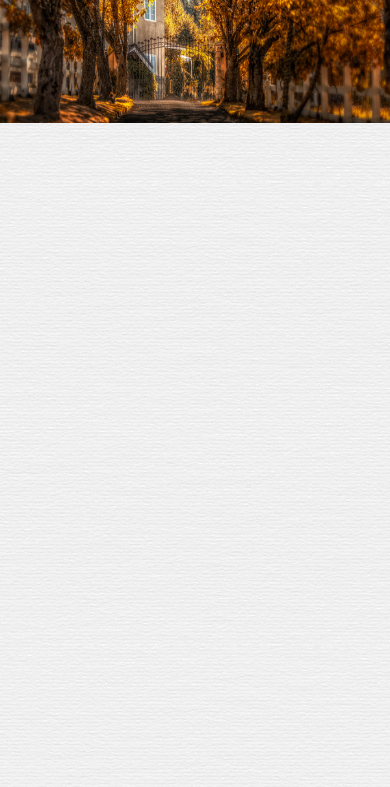
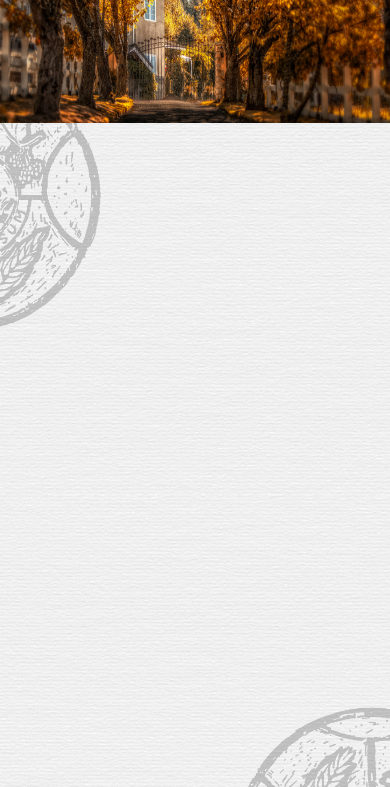
Before and after one commit to tsindiaikinal/genovawebart, a plain HTML site: page index.html in a window 390 px wide. Shown: the part 57-844 px from the top of the page. Drawn offline with Linux system fonts and the light colour scheme.

Commit message:
add media queries for background

```diff
--- a/css/media.css
+++ b/css/media.css
@@ -1,19 +1,8 @@
 @media screen and (max-width: 1200px) {
-  /* .container::before,
-  .container::after {
-    width: 800px;
-    height: 800px;
+  .container {
+    background-size: 70%, 70%, contain;
+    background-position: -375px 320px, 200% 100%, center;
   }
-
-  .container::before {
-    top: 0;
-    left: -170px;
-  }
-
-  .container::after {
-    right: -80px;
-    bottom: 10px;
-  } */
 
   #slider {
     height: 450px;
@@ -29,21 +18,10 @@
 }
 
 @media screen and (max-width: 920px) {
-  /* .container::before,
-  .container::after {
-    width: 600px;
-    height: 600px;
+  .container {
+    background-size: 70%, 70%, contain;
+    background-position: -280px 220px, 200% 96%, center;
   }
-
-  .container::before {
-    top: -20px;
-    left: -130px;
-  }
-
-  .container::after {
-    right: -60px;
-    bottom: 50px;
-  } */
 
   #slider {
     height: 350px;
@@ -91,24 +69,16 @@
   .menu-link span {
     margin-top: 13px;
   }
+
+  main {
+    height: 1000px;
+  }
 }
 
 @media screen and (max-width: 768px) {
-  /* .container::before,
-  .container::after {
-    width: 500px;
-    height: 500px;
+  .container {
+    background-position: -240px 200px, 200% 92%, center;
   }
-
-  .container::before {
-    top: 10px;
-    left: -110px;
-  }
-
-  .container::after {
-    right: -50px;
-    bottom: 80px;
-  } */
 
   #slider {
     max-width: 100%;
@@ -174,21 +144,9 @@
 }
 
 @media screen and (max-width: 540px) {
-  /* .container::before,
-  .container::after {
-    width: 400px;
-    height: 400px;
+  .container {
+    background-position: -170px 120px, 200% 92%, center;
   }
-
-  .container::before {
-    top: -40px;
-    left: -90px;
-  }
-
-  .container::after {
-    right: -40px;
-    bottom: 50px;
-  } */
 
   .slide-1 {
     height: 180px;
@@ -226,7 +184,7 @@
   }
 
   main {
-    height: 1000px;
+    height: 700px;
   }
 
   footer {
--- a/css/style.css
+++ b/css/style.css
@@ -31,10 +31,11 @@ li {
 
 .container {
   width: 100%;
-  background-image: url(../img/trademark.png), url(../img/trademark.png), url("../img/bg.jpg");
+  background-image: url(../img/trademark.png), url(../img/trademark.png),
+    url("../img/bg.jpg");
   background-repeat: no-repeat, no-repeat, repeat;
   background-size: 50%, 50%, contain;
-  background-position: -200px -90px, 110% 102%, center;
+  background-position: -200px -90px, 110% bottom, center;
 }
 
 #slider {
```
